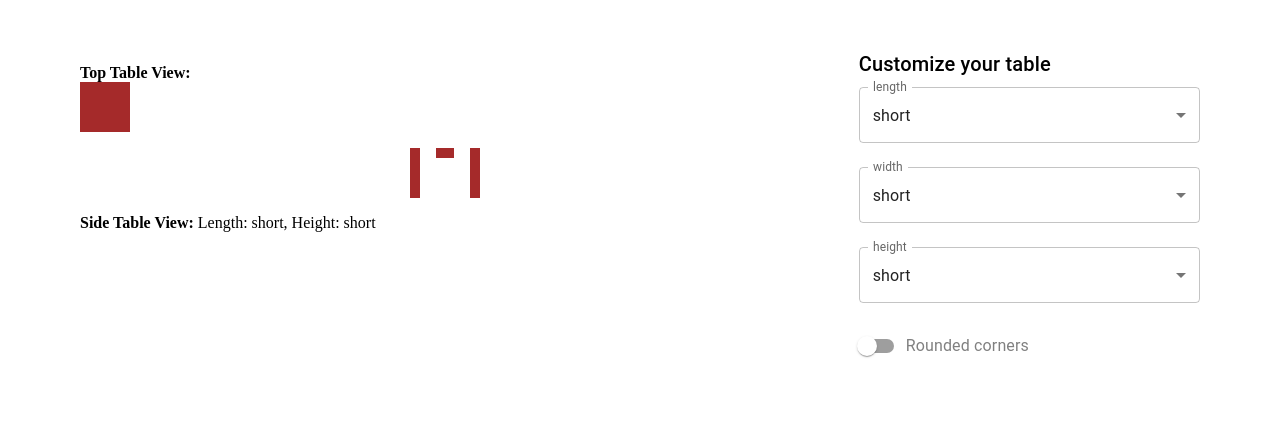
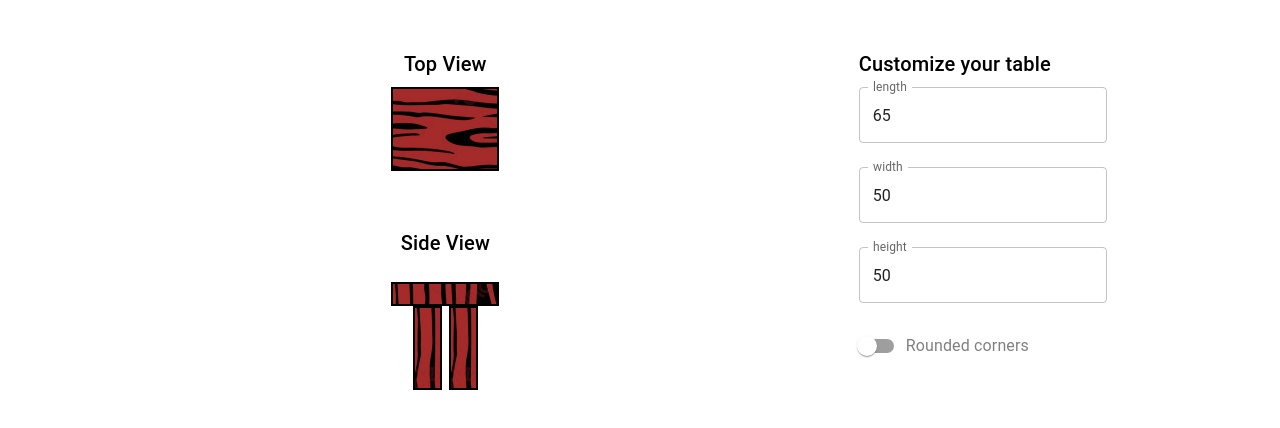
Before and after one commit to rafalkr4/configurator, a React (Vite) app: page / in a window 1280 px wide. Shown: the top 428 px of the page. Built offline with nearby package versions, Linux system fonts and the light colour scheme.

Commit message:
responcive dimensions change

```diff
--- a/src/App.jsx
+++ b/src/App.jsx
@@ -44,12 +44,13 @@
 // export default App;
 
 import React, { useState } from 'react';
-import { Box, Container, Grid } from '@mui/material';
+import { Box, Container, Grid, TextField, Typography, FormControlLabel, Switch } from '@mui/material';
 import TableCustomizer from './components/TableCustomizer';
 import TableDisplay from './components/TableDisplay';
+import SideTableDisplay from './components/SideTableDisplay';
 
 function App() {
-    const [dimensions, setDimensions] = useState({ length: 'short', width: 'short', height: 'short' });
+    const [dimensions, setDimensions] = useState({ length: 65, width: 50, height: 50 });
 
     return (
         <Container>
@@ -59,7 +60,10 @@ function App() {
                         <TableCustomizer dimensions={dimensions} setDimensions={setDimensions} />
                     </Grid>
                     <Grid item xs={12} md={8}>
-                        <TableDisplay dimensions={dimensions} />
+                        <Box sx={{ display: 'flex', flexDirection: 'column', alignItems: 'center', justifyContent: 'space-between', height: '100%' }}>
+                            <TableDisplay dimensions={dimensions} />
+                            <SideTableDisplay dimensions={dimensions} />
+                        </Box>
                     </Grid>
                 </Grid>
             </Box>
--- a/src/components/SideTableDisplay.jsx
+++ b/src/components/SideTableDisplay.jsx
@@ -1,27 +1,37 @@
 import React from 'react';
-import { Box } from '@mui/material';
+import { Box, Typography } from '@mui/material';
 
 function SideTableDisplay({ dimensions }) {
     const { length, height } = dimensions;
 
     const divStyleVertical = {
-        height: `${height}px`,
-        width: `10px`,
+        height: `${height * 1.6}px`,
+        width: `25px`,
+        backgroundImage: "url(/src/images/structure.jpeg)",
         backgroundColor: 'brown',
+        backgroundBlendMode: 'multiply',
+        border: '2px solid black',
     };
 
     const divStyleHorizontal = {
-        width: `${length}px`,
-        height: `10px`,
+        width: `${length * 1.6}px`,
+        height: `20px`,
+        backgroundImage: "url(/src/images/structure.jpeg)",
         backgroundColor: 'brown',
+        backgroundBlendMode: 'multiply',
+        borderRadius: dimensions.rounded ? "7px" : "0",
+        border: '2px solid black',
     };
 
     return (
-        <Box sx={{ display: 'flex', flexDirection: 'column', alignItems: 'center', mt: 2 }}>
-            <div style={divStyleHorizontal} />
-            <Box sx={{ display: 'flex', justifyContent: 'space-between', width: `${length}px` }}>
-                <div style={divStyleVertical} />
-                <div style={divStyleVertical} />
+        <Box sx={{ display: 'flex', flexDirection: 'column', alignItems: 'center', justifyContent: 'center', flexGrow: 1, mt: 3 }}>
+            <Typography variant="h6" gutterBottom>Side View</Typography>
+            <Box sx={{ display: 'flex', flexDirection: 'column', alignItems: 'center', mt: 2 }}>
+                <div style={divStyleHorizontal} />
+                <Box sx={{ display: 'flex', justifyContent: 'space-between', width: `${length}px` }}>
+                    <div style={divStyleVertical} />
+                    <div style={divStyleVertical} />
+                </Box>
             </Box>
         </Box>
     );
--- a/src/components/TableCustomizer.jsx
+++ b/src/components/TableCustomizer.jsx
@@ -1,28 +1,36 @@
 import React from 'react';
-import { FormControl, InputLabel, MenuItem, Select, Typography, Box, FormControlLabel, Switch } from '@mui/material';
+import { FormControl, InputLabel, MenuItem, Select, Typography, Box, FormControlLabel, Switch, TextField } from '@mui/material';
 
-const options = ['short', 'medium', 'tall'];
+const minMaxMap = {
+    length: {min: 65, max: 260},
+    width: {min: 50, max: 130},
+    height: {min: 50, max: 120}
+};
 
 function TableCustomizer({ dimensions, setDimensions }) {
+    const handleChange = (dimension, value) => {
+        if (value === "" || isNaN(value)) {
+            alert('Only numbers are allowed');
+            return;
+        }
+        if (value < minMaxMap[dimension].min || value > minMaxMap[dimension].max) {
+            alert(`Value for ${dimension} should be between ${minMaxMap[dimension].min} and ${minMaxMap[dimension].max}`);
+            return;
+        }
+        setDimensions({...dimensions, [dimension]: value});
+    };
+
     return (
         <Box sx={{ p: 2 }}>
             <Typography variant="h6" gutterBottom>Customize your table</Typography>
             {['length', 'width', 'height'].map((dimension) => (
                 <Box key={dimension} sx={{ mb: 3 }}>
-                    <FormControl fullWidth>
-                        <InputLabel id={`${dimension}-select-label`}>{dimension}</InputLabel>
-                        <Select
-                            labelId={`${dimension}-select-label`}
-                            id={`${dimension}-select`}
-                            value={dimensions[dimension]}
-                            label={dimension}
-                            onChange={(event) => setDimensions({ ...dimensions, [dimension]: event.target.value })}
-                        >
-                            {options.map((option) => (
-                                <MenuItem key={option} value={option}>{option}</MenuItem>
-                            ))}
-                        </Select>
-                    </FormControl>
+                    <TextField
+                        label={dimension}
+                        type="number"
+                        value={dimensions[dimension]}
+                        onChange={(event) => handleChange(dimension, parseInt(event.target.value, 10))}
+                    />
                 </Box>
             ))}
             <FormControlLabel
--- a/src/components/TableDisplay.jsx
+++ b/src/components/TableDisplay.jsx
@@ -1,55 +1,24 @@
 import React from 'react';
-import { Box } from '@mui/material';
-
-const sizeMap = {
-    short: 50,
-    medium: 100,
-    tall: 150
-};
+import { Box, Typography } from '@mui/material';
 
 function TableDisplay({ dimensions }) {
     const { length, width, height } = dimensions;
 
     const divStyleTop = {
-        height: `${sizeMap[width]}px`,
-        width: `${sizeMap[length]}px`,
+        height: `${width * 1.6}px`,
+        width: `${length * 1.6}px`,
+        backgroundImage: "url(/src/images/structure-horizontal.jpeg)",
         backgroundColor: 'brown',
+        backgroundBlendMode: 'multiply',
         borderRadius: dimensions.rounded ? "7px" : "0",
-    };
-
-    const legWidth = 10;
-    const legOffset = sizeMap[length] * 0.12;
-
-    const divStyleSideLeg = {
-        height: `${sizeMap[height]}px`,
-        width: `${legWidth}px`,
-        backgroundColor: 'brown',
-        borderRadius: dimensions.rounded ? "3px" : "0",
-    };
-
-    const divStyleSideTop = {
-        height: `10px`,
-        width: `${sizeMap[length] - 2 * (legWidth + legOffset)}px`,
-        backgroundColor: 'brown',
-        position: 'relative',
-        marginLeft: `${legWidth + legOffset}px`,
-        marginRight: `${legWidth + legOffset}px`,
-        borderRadius: dimensions.rounded ? "0 0 10px 10px" : "0",
+        border: "2px solid black",
     };
 
     return (
-        <Box sx={{ p: 2, position: 'relative' }}>
+        <Box sx={{ p: 2, display: 'flex', flexDirection: 'column', alignItems: 'center', justifyContent: 'center', flexGrow: 1 }}>
+            <Typography variant="h6" gutterBottom>Top View</Typography>
+            <div style={divStyleTop} />
             <Box sx={{ mt: 2 }}>
-                <strong>Top Table View:</strong>
-            </Box>
-            <div style={divStyleTop} />
-            <Box sx={{ display: 'flex', justifyContent: 'center', mt: 2, position: 'relative' }}>
-                <div style={divStyleSideLeg} />
-                <div style={divStyleSideTop} />
-                <div style={divStyleSideLeg} />
-            </Box>
-            <Box sx={{ mt: 2 }}>
-                <strong>Side Table View:</strong> Length: {length}, Height: {height}
             </Box>
         </Box>
     );
```
Also changed, not shown: src/images/structure-horizontal.jpeg (added), src/images/structure.jpeg (added).
